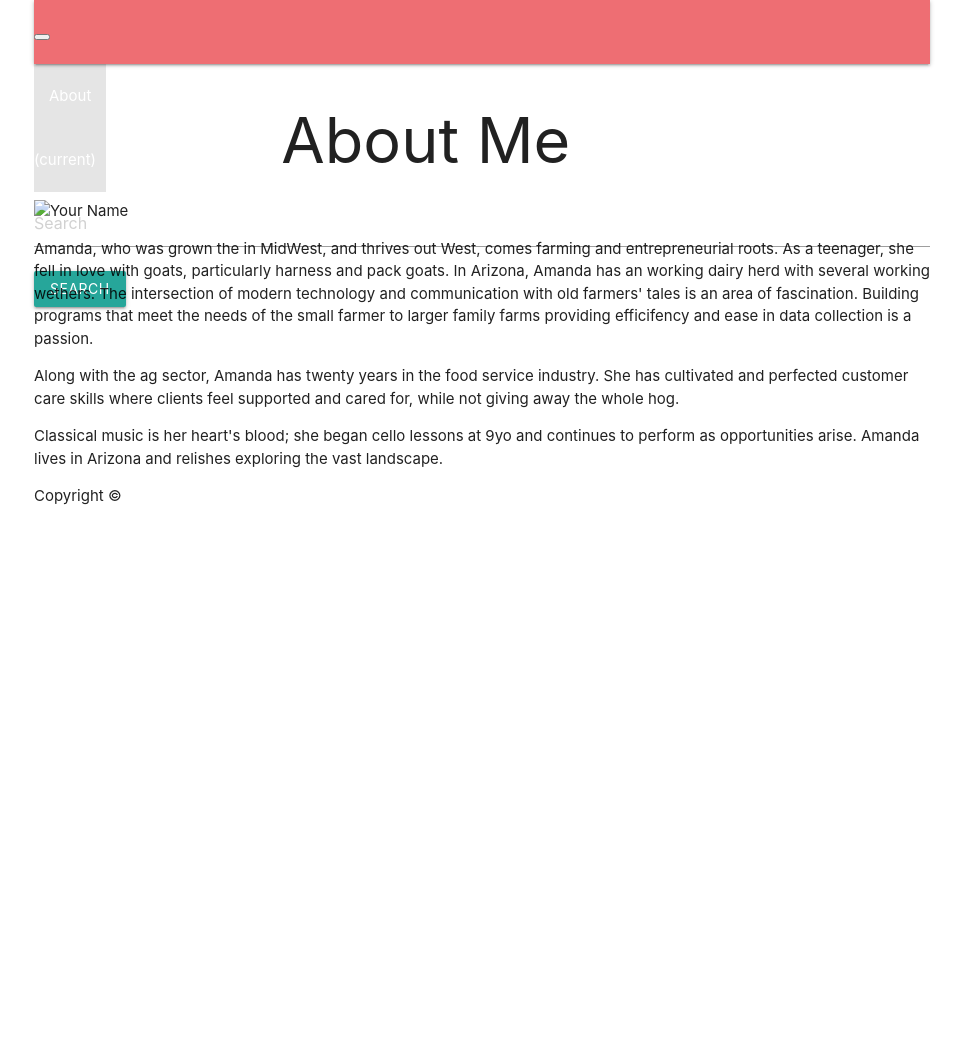
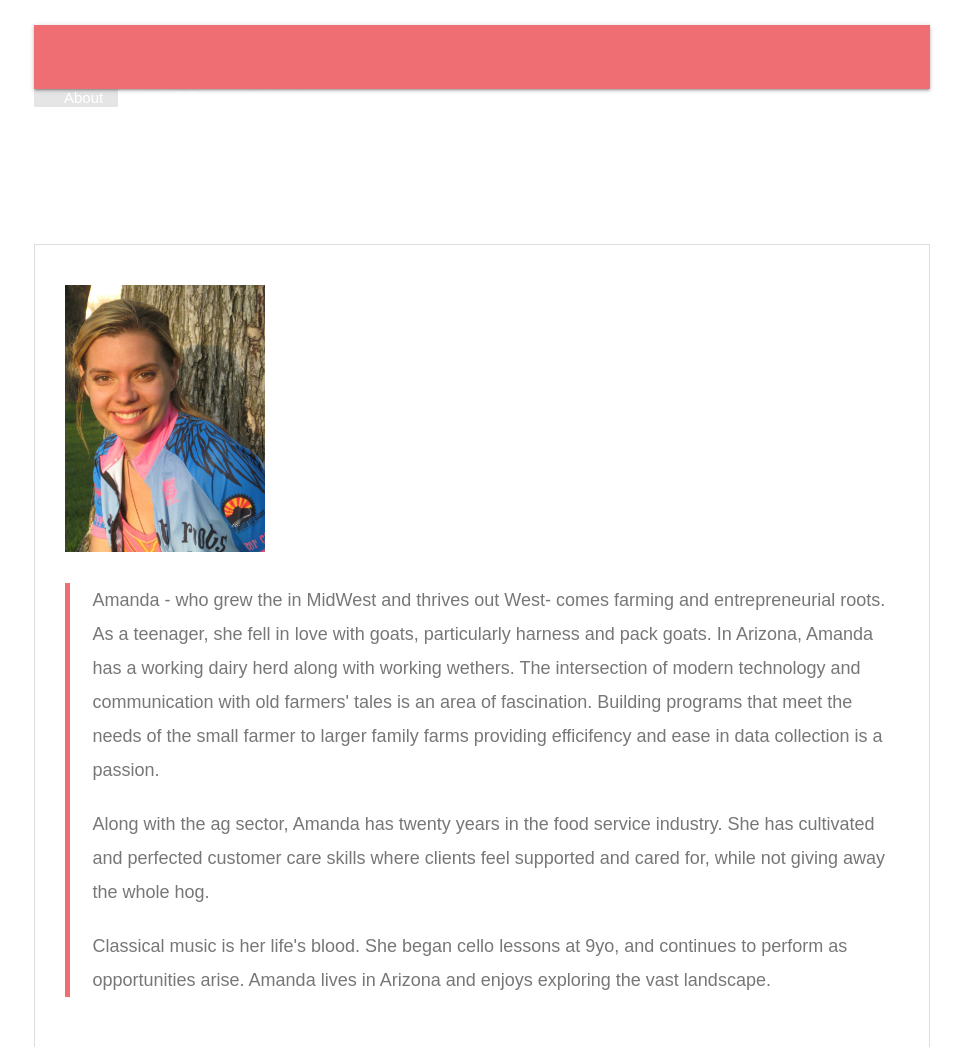
Before and after one commit to AmandaAmos/AmandakAmos-profile, a plain HTML site: page index.html in a window 1280 px wide. Shown: the top 1047 px of the page, without its empty margins (158-1121 px from the left). Before the commit the page ends 800 px from the top, so only its background shows below. Drawn offline with nearby package versions, Linux system fonts and the light colour scheme.

Commit message:
fixing layout

```diff
--- a/indexHW.html
+++ b/index.html
@@ -4,7 +4,7 @@
 <head>
   <meta charset="UTF-8">
   <title>About | Your Name</title>
-  <link rel="stylesheet" type="text/css" href="assets/css/style.css">
+  <link rel="stylesheet" type="text/css" href="./assets/css/style.css">
   <!-- Compiled and minified CSS -->
   <link rel="stylesheet" href="https://cdnjs.cloudflare.com/ajax/libs/materialize/1.0.0/css/materialize.min.css">
 
@@ -18,16 +18,13 @@
   <header>
     <div class="container">
       <nav class="navbar navbar-expand-lg navbar-light bg-light">
-        <a class="navbar-brand" href="#"></a>
-        <button class="navbar-toggler" type="button" data-toggle="collapse" data-target="#navbarTogglerDemo02"
-          aria-controls="navbarTogglerDemo02" aria-expanded="false" aria-label="Toggle navigation">
-          <span class="navbar-toggler-icon"></span>
-        </button>
+        <a class="navbar-brand" href="./assets/images/LogoForMe.png"></a>
 
-        <div class="collapse navbar-collapse" id="navbarTogglerDemo02">
+
+
           <ul class="navbar-nav mr-auto mt-2 mt-lg-0">
             <li class="nav-item active">
-              <a class="nav-link" href="index.html">About</a> <span class="sr-only">(current)</span></a>
+              <a class="nav-link" href="index.html">About</a>
             </li>
             <li class="nav-item">
               <a class="nav-link" href="portfolio.html">Portfolio</a>
@@ -36,10 +33,7 @@
               <a class="nav-link" href="contact.html">Contact</a> </a>
             </li>
           </ul>
-          <form class="form-inline my-2 my-lg-0">
-            <input class="form-control mr-sm-2" type="search" placeholder="Search">
-            <button class="btn btn-outline-success my-2 my-sm-0" type="submit">Search</button>
-          </form>
+
         </div>
       </nav>
     </div>
@@ -49,13 +43,13 @@
 
   <div id="main-container" class="container">
     <section class="main-section">
-      <h1>About Me</h1>
+      <div class="row">
+      <img src="./assets/images/bikeProfile.jpg" class="auth-image" alt="Your Name">
 
-      <img src="assets/images/Daydream&Me.jpg" class="auth-image" alt="Your Name">
-
-      <p>Amanda, who was grown the in MidWest, and thrives out West, comes farming and entrepreneurial roots. As a
-        teenager, she fell in love with goats, particularly harness and pack goats. In Arizona, Amanda has an working
-        dairy herd with several working wethers. The intersection of modern technology and communication with old
+    </div>
+      <blockquote>Amanda - who grew the in MidWest and thrives out West- comes farming and entrepreneurial roots. As a
+        teenager, she fell in love with goats, particularly harness and pack goats. In Arizona, Amanda has a working
+        dairy herd along with working wethers. The intersection of modern technology and communication with old
         farmers' tales is an area of fascination. Building programs that meet the needs of the small farmer to larger
         family farms providing efficifency and ease in data collection is a passion. </p>
 
@@ -63,10 +57,10 @@
         perfected customer care skills where clients feel supported and cared for, while not giving away the whole hog.
       </p>
 
-      <p>Classical music is her heart's blood; she began cello lessons at 9yo and continues to perform as opportunities
-        arise. Amanda lives in Arizona and relishes exploring the vast landscape.
+      <p>Classical music is her life's blood. She began cello lessons at 9yo, and continues to perform as opportunities
+        arise. Amanda lives in Arizona and enjoys exploring the vast landscape.
 
-      </p>
+      </blockquote>
 
     </section>
 
```
Also changed, not shown: contact.html (renamed from contactHW.html, +2 -5 lines), portfolio.html (added, +72 -0 lines), portfolioHW.html (deleted, +0 -57 lines), assets/css/style.css (renamed from CSSHW.css), assets/images/AmosLogo.png (added), assets/images/LogoForMe.png (added), assets/images/bikeProfile.jpg (added).
